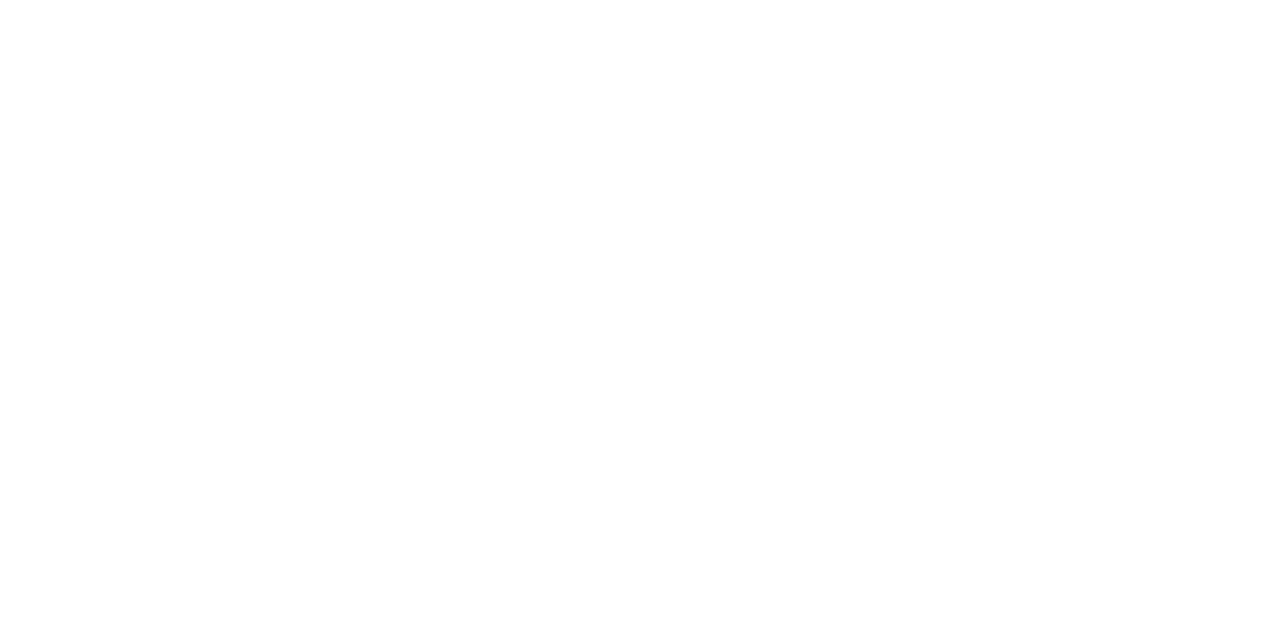
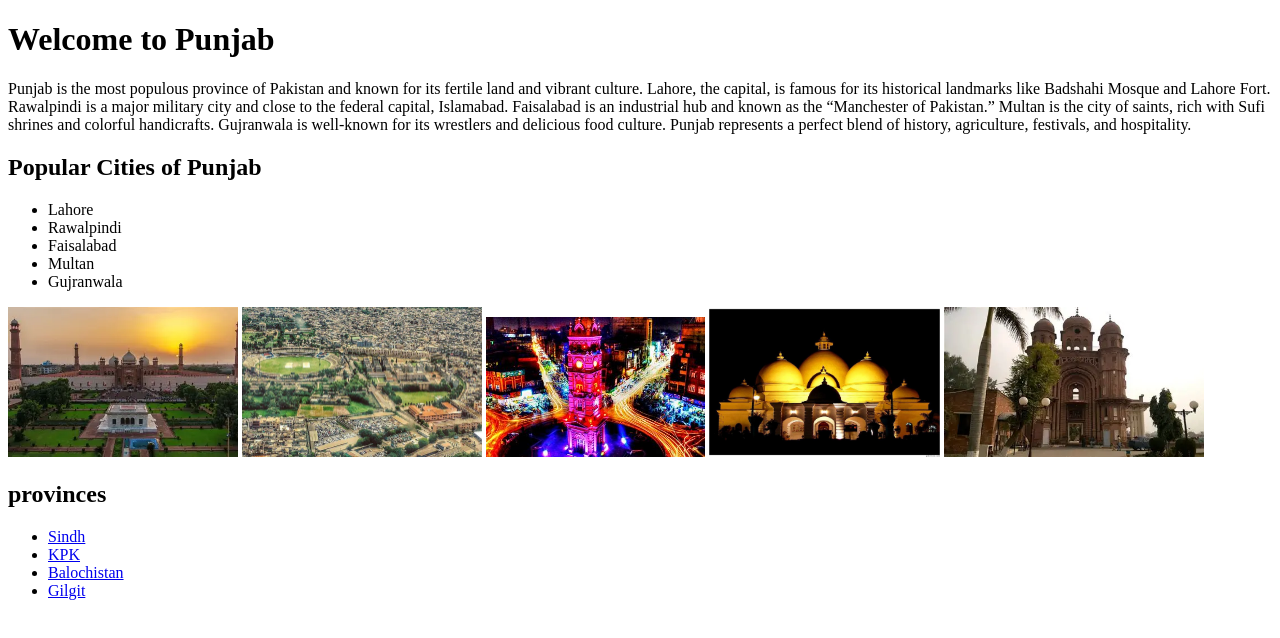
Before and after one commit to Saadakhtaraptech/AI-202505B1HTML, a plain HTML site: page Pakistan/Punjab.html in a window 1280 px wide. Drawn offline with Linux system fonts and the light colour scheme.

Commit message:
assignment done

```diff
--- a/Pakistan/Punjab.html
+++ b/Pakistan/Punjab.html
@@ -6,6 +6,40 @@
     <title>Punjab</title>
 </head>
 <body>
+<h1>Welcome to Punjab</h1>
+
+<p>Punjab is the most populous province of Pakistan and known for its fertile land and vibrant culture.
+  Lahore, the capital, is famous for its historical landmarks like Badshahi Mosque and Lahore Fort.
+  Rawalpindi is a major military city and close to the federal capital, Islamabad.
+  Faisalabad is an industrial hub and known as the “Manchester of Pakistan.”
+  Multan is the city of saints, rich with Sufi shrines and colorful handicrafts.
+  Gujranwala is well-known for its wrestlers and delicious food culture.
+  Punjab represents a perfect blend of history, agriculture, festivals, and hospitality.
+</p>
+
+<h2>Popular Cities of Punjab</h2>
+<ul>
+    <li>Lahore</li>
+    <li>Rawalpindi</li>
+    <li>Faisalabad</li>
+    <li>Multan</li>
+    <li>Gujranwala</li>
+</ul>
+
+<img src="Image/A22.webp" alt="Lahore" height="150px">
+<img src="Image/A23.jpg" alt="Rawalpindi" height="150px">
+<img src="Image/A24.jpg" alt="Faisalabad" height="140px">
+<img src="Image/A25.jpg" alt="Multan" height="150px">
+<img src="Image/A26.webp" alt="Gujranwala" height="150px">
+
+<h2>provinces</h2>
+
+<ul>
+    <li><a href="Sindh.html" target="_blank">Sindh</a></li>
+    <li><a href="KPK.html" target="_blank">KPK</a></li>
+    <li><a href="Balochistan.html" target="_blank">Balochistan</a></li>
+    <li><a href="Gilgit.html" target="_blank">Gilgit</a></li>
+</ul>
 
 </body>
 </html>
```
Also changed, not shown: Pakistan/Balochistan.html (+1 -1 lines), Pakistan/Gilgit.html (+1 -1 lines), Pakistan/Pakistan.html (+2 -2 lines), Pakistan/Sindh.html (+5 -5 lines), Pakistan/Image/A22.webp (added), Pakistan/Image/A23.jpg (added), Pakistan/Image/A24.jpg (added), Pakistan/Image/A25.jpg (added), Pakistan/Image/A26.webp (added), Pakistan/Image/P1.png (deleted).
